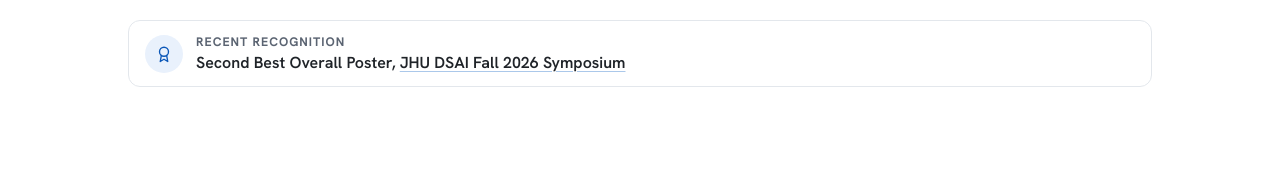
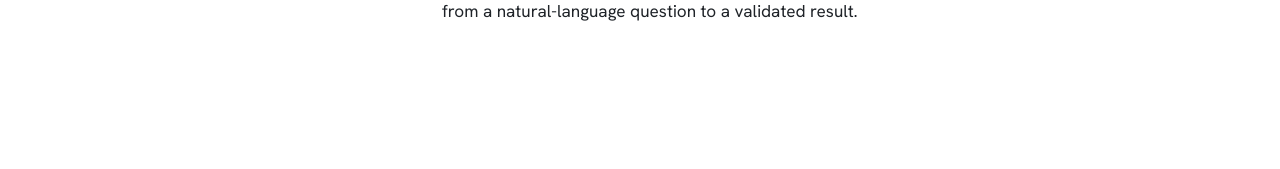
Before and after one commit to J041120h/J041120h.github.io, a plain HTML site: page index.html in a window 1280 px wide. Shown: the part 631-800 px from the top of the page. Drawn offline with Linux system fonts and the light colour scheme.

Commit message:
Use uncropped headshot; remove recent-recognition card
Co-Authored-By: Claude Opus 5.5 <noreply@anthropic.com>

```diff
--- a/index.html
+++ b/index.html
@@ -227,10 +227,9 @@ footer{margin-top:32px;padding:24px 0 40px;border-top:1px solid var(--line);font
     <div class="peek-card" id="peek-automate"><div class="peek-head">Automate analysis</div>Multi-agent systems that turn natural-language requests into validated epigenomic analyses, scripts, and reports.<div class="peek-rel">See <a href="#pub-chromapilot">ChromaPilot</a></div></div>
   </div>
 
-  <div class="status">
+  <div class="status todo-only"><!-- remove todo-only once the Next card is filled in -->
     <!-- TODO: what's next (e.g. PhD applications, internship, graduation plans) -->
     <div class="stat todo-only"><span class="stat-ic"><svg viewBox="0 0 24 24" fill="none" stroke="currentColor" stroke-width="1.8" stroke-linecap="round" stroke-linejoin="round" aria-hidden="true"><path d="M21.5 2.5 10.5 13.5"/><path d="M21.5 2.5 14.5 21.5l-4-8-8-4z"/></svg></span><div><div class="stat-k">Next</div><div class="stat-v"><span class="todo">to be added</span></div></div></div>
-    <div class="stat"><span class="stat-ic"><svg viewBox="0 0 24 24" fill="none" stroke="currentColor" stroke-width="1.8" stroke-linecap="round" stroke-linejoin="round" aria-hidden="true"><circle cx="12" cy="9" r="6"/><path d="M8.5 13.8 7 22l5-3 5 3-1.5-8.2"/></svg></span><div><div class="stat-k">Recent recognition</div><div class="stat-v">Second Best Overall Poster, <a href="https://ai.jhu.edu/event/data-science-and-ai-institute-fall-2026-symposium-artificial-intelligence-and-human-learning/" target="_blank" rel="noopener noreferrer">JHU DSAI Fall 2026 Symposium</a></div></div></div>
   </div>
 </section>
 
```
Also changed, not shown: assets/profile.jpg, assets/profile.webp.
